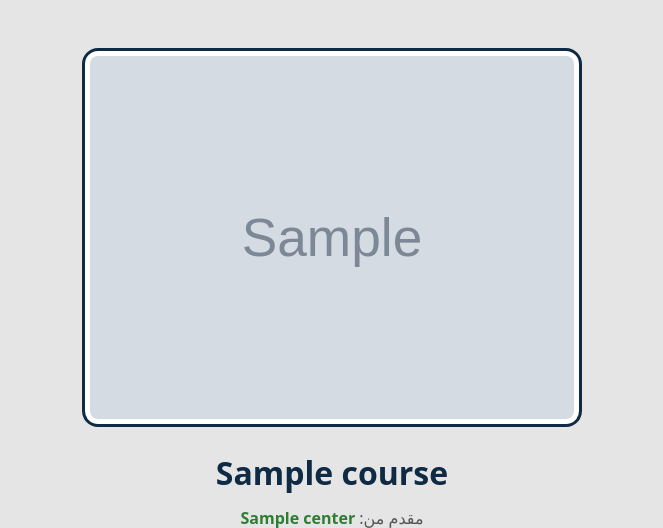
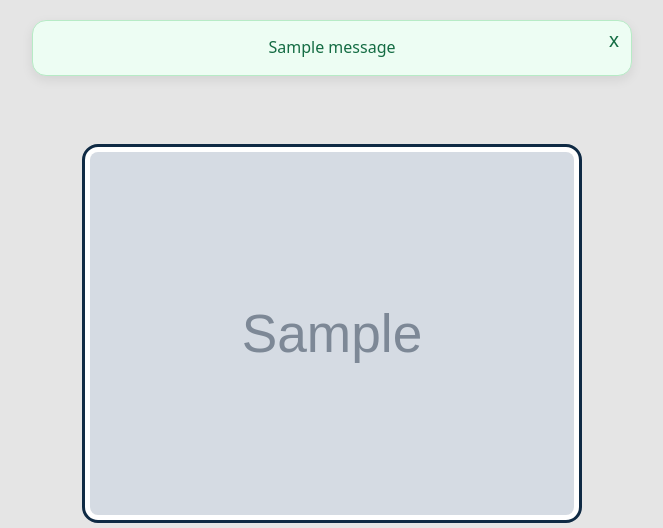
Before and after one commit to Abuali12/corsati, a Django app: a page that uses hub/templates/base.html in a window 1280 px wide. Shown: the part 91-619 px from the top of the page, without its empty margins (308-971 px from the left). Run offline with Django 5.2, Linux system fonts and the light colour scheme; tables that the repository leaves empty hold one stand-in row (values such as "Sample post"); grey boxes marked "Sample" are stand-in pictures; one stand-in notice (Sample message) is shown.

Commit message:
added messages, user application emails and tracking links model

```diff
--- a/hub/core/admin.py
+++ b/hub/core/admin.py
@@ -1,5 +1,5 @@
 from django.contrib import admin
-from .models import Center, Course, Lead, Profile, State, Subject
+from .models import Center, Course, Lead, Profile, State, Subject, TrackingLink
 
 # Register your models here.
 admin.site.register(Center)
@@ -8,3 +8,4 @@ admin.site.register(Lead)
 admin.site.register(Profile)
 admin.site.register(Subject)
 admin.site.register(State)
+admin.site.register(TrackingLink)
--- a/hub/core/static/core/css/base.css
+++ b/hub/core/static/core/css/base.css
@@ -42,6 +42,63 @@ a {
     margin: auto;
     padding: 1rem;
 }
+
+/* messages */
+.messages {
+    width: 100%;
+    display: flex;
+    flex-direction: column;
+    align-items: center;
+    margin: 20px 0;
+    gap: 12px;
+    z-index: 1000;
+}
+
+.alert {
+    width: min(90%, 600px);
+    padding: 14px 18px;
+    border-radius: 14px;
+    font-weight: 500;
+    text-align: center;
+    position: relative;
+    box-shadow: 0 4px 12px rgba(0,0,0,.08);
+}
+
+.alert.success {
+    background: #edfdf3;
+    color: #146c43;
+    border: 1px solid #b7ebc6;
+}
+
+.alert.error {
+    background: #fff1f0;
+    color: #b42318;
+    border: 1px solid #f4c7c3;
+}
+
+.alert.warning {
+    background: #fff8e6;
+    color: #946200;
+    border: 1px solid #f0d57a;
+}
+
+.alert.info {
+    background: #eef4ff;
+    color: #1d4ed8;
+    border: 1px solid #bfd3ff;
+}
+
+.close-msg {
+    position: absolute;
+    top: 8px;
+    right: 12px;
+    border: none;
+    background: none;
+    font-size: 20px;
+    cursor: pointer;
+    color: inherit;
+}
+
 
 /* Headings */
 h1, h2, h3, h4 {
--- a/hub/core/urls.py
+++ b/hub/core/urls.py
@@ -4,4 +4,5 @@ from . import views
 
 urlpatterns = [
     path('', views.index, name='index'),
+    path('/r/<slug:code>', views.tracked_redirect, name='tracked_redirect')
 ]
--- a/hub/courses/views.py
+++ b/hub/courses/views.py
@@ -7,6 +7,8 @@ from core.models import Course, Center, Profile, State, Subject
 from core.utils import upload_to_supabase
 from django.db.models import Q
 from django.contrib import messages
+from django.template.loader import render_to_string
+from django.utils.html import strip_tags
 from core.forms import CourseForm, LeadForm
 from core.utils import center_access_required
 import datetime
@@ -73,41 +75,26 @@ def course_lead(request, course_slug):
             lead.course= course
             lead.lead_type= 'course'
             lead.save()
-            messages.success(request, "تم إرسال طلبك بنجاح")
+            messages.success(request, "تم إرسال طلبك بنجاح، سيتواصل معك المركز قريبا!")
+
+            # center email
             if course.center.contact_email:
                 subject = 'منصة كورساتي: طلب تسجيل لدورة'
-                text_content = f'''
-                طلب تسجيل جديد
 
-                اسم الدورة: {course.title}
-                الاسم: {lead.student_name}
-                رقم الهاتف: {lead.student_phone}
-                البريد الإلكتروني: {lead.student_email}
+                html_content = render_to_string(
+                    'emails/center_alert.html',{
+                        'student_name': lead.student_name,
+                        'student_email': lead.student_email,
+                        'student_phone': lead.student_phone,
+                        'note': lead.note,
+                        'course_title': course.title,
 
-                رسالة الطالب:
-                {lead.note if lead.note else "لا توجد رسالة إضافية"}
-                '''
+                    }
+                )
+                text_content = strip_tags(html_content)
 
-                html_content = f'''
-                <div dir="rtl" style="font-family: Arial; line-height: 1.8; text-align: right;">
-                    <h2>طلب تسجيل جديد</h2>
+                center_email= course.center.contact_email
 
-                    <p><strong>اسم الدورة:</strong> {course.title}</p>
-
-                    <p><strong>بيانات الطالب:</strong></p>
-                    <ul>
-                        <li><strong>الاسم:</strong> {lead.student_name}</li>
-                        <li><strong>رقم الهاتف:</strong> {lead.student_phone}</li>
-                        <li><strong>البريد الإلكتروني:</strong> {lead.student_email}</li>
-                    </ul>
-
-                    <p><strong>رسالة الطالب:</strong></p>
-                    <p>{lead.note if lead.note else "لا توجد رسالة إضافية"}</p>
-
-                    <p>يرجى التواصل مع الطالب في أقرب وقت ممكن.</p>
-                </div>
-                '''
-                center_email= course.center.contact_email
                 email = EmailMultiAlternatives(
                     subject,
                     text_content,
@@ -118,6 +105,28 @@ def course_lead(request, course_slug):
                 email.attach_alternative(html_content, "text/html")
                 email.send()
 
+                #user email
+            if lead.student_email:
+                subject= 'تم قبول طلبك'
+                html_content= render_to_string(
+                    'emails/application_accepted.html',{
+                        'student_name':lead.student_name,
+                        'course_name': course.title,
+                        'center_name': course.center.title,
+                        'center_phone': course.center.contact_phone,
+                    }
+                )
+                text_content= strip_tags(html_content)
+
+                email= EmailMultiAlternatives(
+                    subject,
+                    text_content,
+                    'hassan.mohemmad777@gmail.com',
+                    [lead.student_email]
+                )
+
+                email.attach_alternative(html_content, 'text/html')
+                email.send(fail_silently=True)
 
     return redirect('course', course_slug)
 
--- a/hub/templates/base.html
+++ b/hub/templates/base.html
@@ -26,11 +26,17 @@ j=d.createElement(s),dl=l!='dataLayer'?'&l='+l:'';j.async=true;j.src=
 <noscript><iframe src="https://www.googletagmanager.com/ns.html?id=GTM-PT37BJKG"
 height="0" width="0" style="display:none;visibility:hidden"></iframe></noscript>
 <!-- End Google Tag Manager (noscript) -->
+
     {% include 'parts/header.html' %}
+
+    {% include 'parts/messages.html' %}
+
     <div class="main-container">
         {% block content %}
         {% endblock content %}
     </div>
+
     {% include 'parts/footer.html' %}
+
 </body>
 </html>
--- /dev/null
+++ b/hub/templates/parts/messages.html
@@ -0,0 +1,19 @@
+{% if messages %}
+
+<div class="messages">
+
+    {% for message in messages %}
+
+        <div class="alert {{message.tags}}">
+
+            {{message}}
+
+            <button class="close-msg" onclick="this.parentElement.remove()">x</button>
+
+        </div>
+
+    {% endfor %}
+
+</div>
+
+{% endif %}
```
Also changed, not shown: hub/core/models/marketing.py (+9 -0 lines), hub/core/views.py (+12 -1 lines), hub/templates/emails/application_accepted.html (added, +10 -0 lines), hub/templates/emails/center_alert.html (added, +17 -0 lines), hub/core/migrations/0017_alter_course_learning_outcomes.py (added), hub/core/migrations/0018_trackinglink.py (added).
